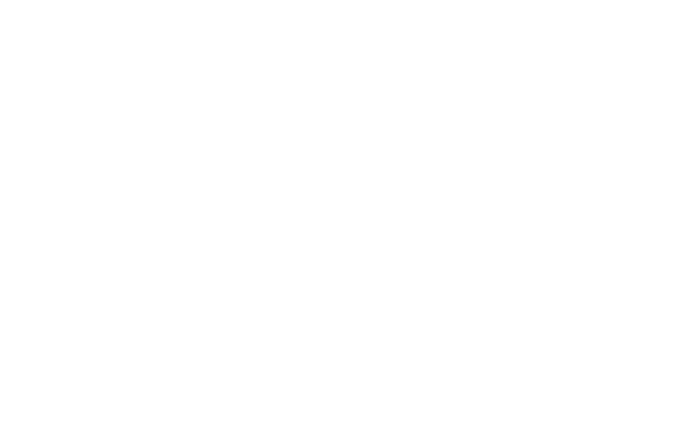
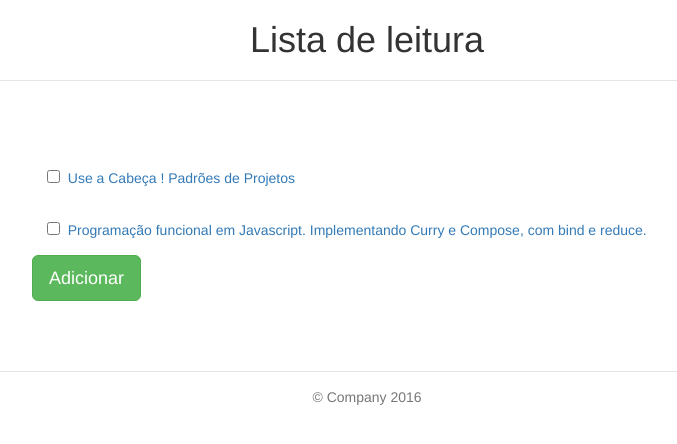
Before and after one commit to emanoelvianna/lista-de-leitura, a plain HTML site: page index.html in a window 1280 px wide. Shown: the whole page, without its empty margins (273-950 px from the left). Drawn offline with Linux system fonts and the light colour scheme.

Commit message:
parcial, estilo básico da pagina

```diff
--- a/index.html
+++ b/index.html
@@ -1,12 +1,40 @@
 <!DOCTYPE html>
 <html>
-  <head>
+
+<head>
     <meta charset="utf-8">
     <script src="lib/angular.min.js"></script>
     <link href="lib/bootstrap-3.3.6-dist/css/bootstrap.min.css" rel="stylesheet" media="screen" />
+    <link href="src/css/index.css" rel="stylesheet" media="screen" charset="utf-8">
     <title>Lista de leitura</title>
-  </head>
-  <body>
+</head>
 
-  </body>
+<body>
+    <header class="header clearfix masthead">
+        <h1>Lista de leitura</h1>
+    </header>
+    <main>
+        <section>
+            <article>
+                <div class="lista">
+                    <div class="item">
+                        <input type="checkbox" name="name" value="Use a Cabeça ! Padrões de Projetos">
+                        <label for="Use a Cabeça ! Padrões de Projetos"></label>
+                        <a href="#">Use a Cabeça ! Padrões de Projetos</a>
+                    </div>
+                    <div class="item">
+                        <input type="checkbox" name="name" value="Programação funcional em Javascript. Implementando Curry e Compose, com bind e reduce.">
+                        <label for="Programação funcional em Javascript. Implementando Curry e Compose, com bind e reduce."></label>
+                        <a href="http://tableless.com.br/programacao-funcional-em-javascript-implementando-curry-e-compose-com-bind-e-reduce/">Programação funcional em Javascript. Implementando Curry e Compose, com bind e reduce.</a>
+                    </div>
+                </div>
+            </article>
+        </section>
+        <button type="button" class="btn btn-lg btn-success">Adicionar</button>
+    </main>
+    <footer class="footer">
+        <p>© Company 2016</p>
+    </footer>
+</body>
+
 </html>
--- /dev/null
+++ b/src/css/index.css
@@ -0,0 +1,34 @@
+/* TOPO */
+
+header {
+    text-align: center;
+    padding-bottom: 1rem;
+    border-bottom: .05rem solid #e5e5e5;
+}
+
+/* PRINCIPAL */
+
+main {
+    width: 100%;
+    max-width: 700px;
+    margin: 70px auto;
+    padding: 0 15px;
+}
+.item {
+    padding: 15px;
+}
+
+/* FOOTER */
+
+footer {
+    text-align: center;
+    padding-top: 1.5rem;
+    color: #777;
+    border-top: .05rem solid #e5e5e5;
+}
+footer p {
+    margin-top: 0;
+    margin-bottom: 1rem;
+}
+
+/* FONTES */
```
